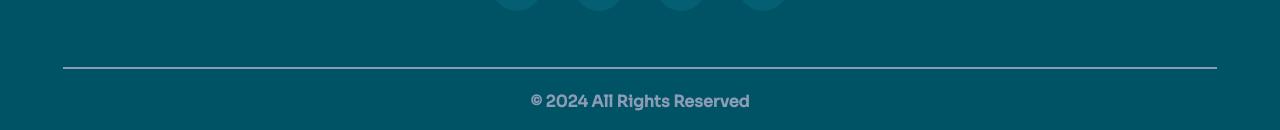
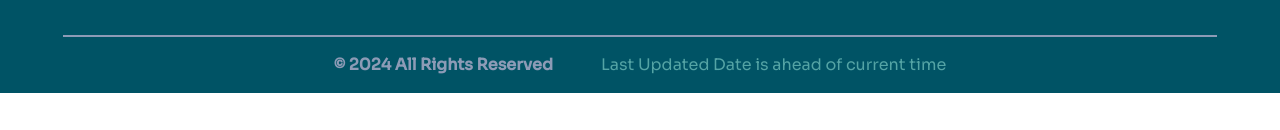
Before and after one commit to Ziyang-98/my-website-2.0, a React (Create React App) app: page / in a window 1280 px wide. Shown: the part 4747-4877 px from the top of the page. After the commit the page ends 4840 px from the top, so only its background shows below. Built offline with nearby package versions, Linux system fonts and the light colour scheme.

Commit message:
feat: add last updated in footer

```diff
--- a/src/commons/utils.js
+++ b/src/commons/utils.js
@@ -29,3 +29,29 @@ export function smoothScrollTo(target, duration) {
 export async function delay(seconds) {
   return new Promise((resolve) => setTimeout(resolve, seconds * 1000));
 }
+
+export function getLastUpdated(date) {
+  const updatedDate = new Date(date);
+  const now = new Date();
+  const diff = now.getTime() - updatedDate.getTime();
+
+  if (diff < 0) {
+    return "Date is ahead of current time";
+  }
+
+  if (diff < 3600000) {
+    const minutes = Math.floor(diff / 60000);
+    return `${minutes} min${minutes > 1 ? "s" : ""} ago`;
+  } else if (diff < 86400000) {
+    const hours = Math.floor(diff / 3600000); // Convert to hours
+    return `${hours} hr${hours > 1 ? "s" : ""} ago`;
+  } else {
+    const options = {
+      day: "numeric",
+      month: "short",
+      year: "numeric",
+    };
+
+    return date.toLocaleDateString("en-UK", options);
+  }
+}
--- a/src/sections/footer/index.js
+++ b/src/sections/footer/index.js
@@ -1,6 +1,7 @@
 import React from "react";
 import styles from "./index.module.scss";
 import { SocialIcon } from "react-social-icons";
+import { getLastUpdated } from "commons/utils";
 
 const SocialMediaIcon = ({ url }) => {
   return (
@@ -14,6 +15,8 @@ const SocialMediaIcon = ({ url }) => {
     />
   );
 };
+
+const LAST_UPDATED = "2024-02-29T10:16:36.683Z";
 
 export default function Footer() {
   return (
@@ -31,6 +34,7 @@ export default function Footer() {
       <div className={styles.divider} />
       <div className={styles["copyright-holder"]}>
         <h4 className={styles.copyright}>&#169; 2024 All Rights Reserved</h4>
+        <p>Last Updated {getLastUpdated(LAST_UPDATED)}</p>
       </div>
     </div>
   );
--- a/src/sections/footer/index.module.scss
+++ b/src/sections/footer/index.module.scss
@@ -7,7 +7,7 @@
   flex-direction: column;
   background-color: $accent-light;
   width: 100%;
-  height: 40vh;
+  height: 35vh;
   margin-top: 20vh;
 }
 
@@ -17,10 +17,16 @@
   justify-content: center;
   align-items: center;
   height: 80%;
-
   > * + * {
     margin-top: 0.5rem;
   }
+}
+
+.social-media-name-holder {
+  display: flex;
+  flex-direction: column;
+  justify-content: center;
+  align-items: center;
 }
 
 .social-media-name {
@@ -40,6 +46,9 @@
   justify-content: center;
   align-items: center;
   height: 20%;
+  > * + * {
+    margin-left: 3rem;
+  }
 }
 
 .copyright {
```
